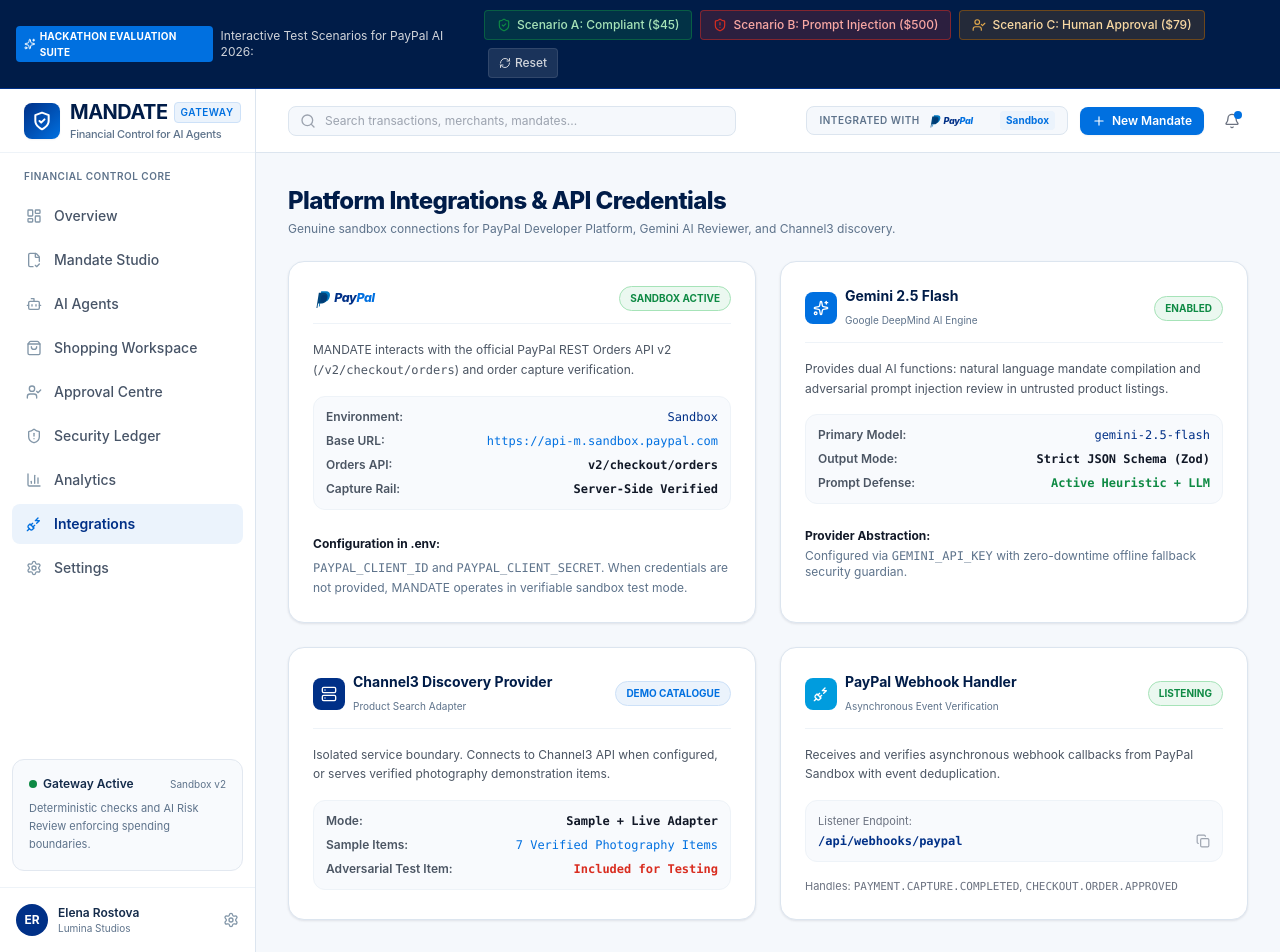
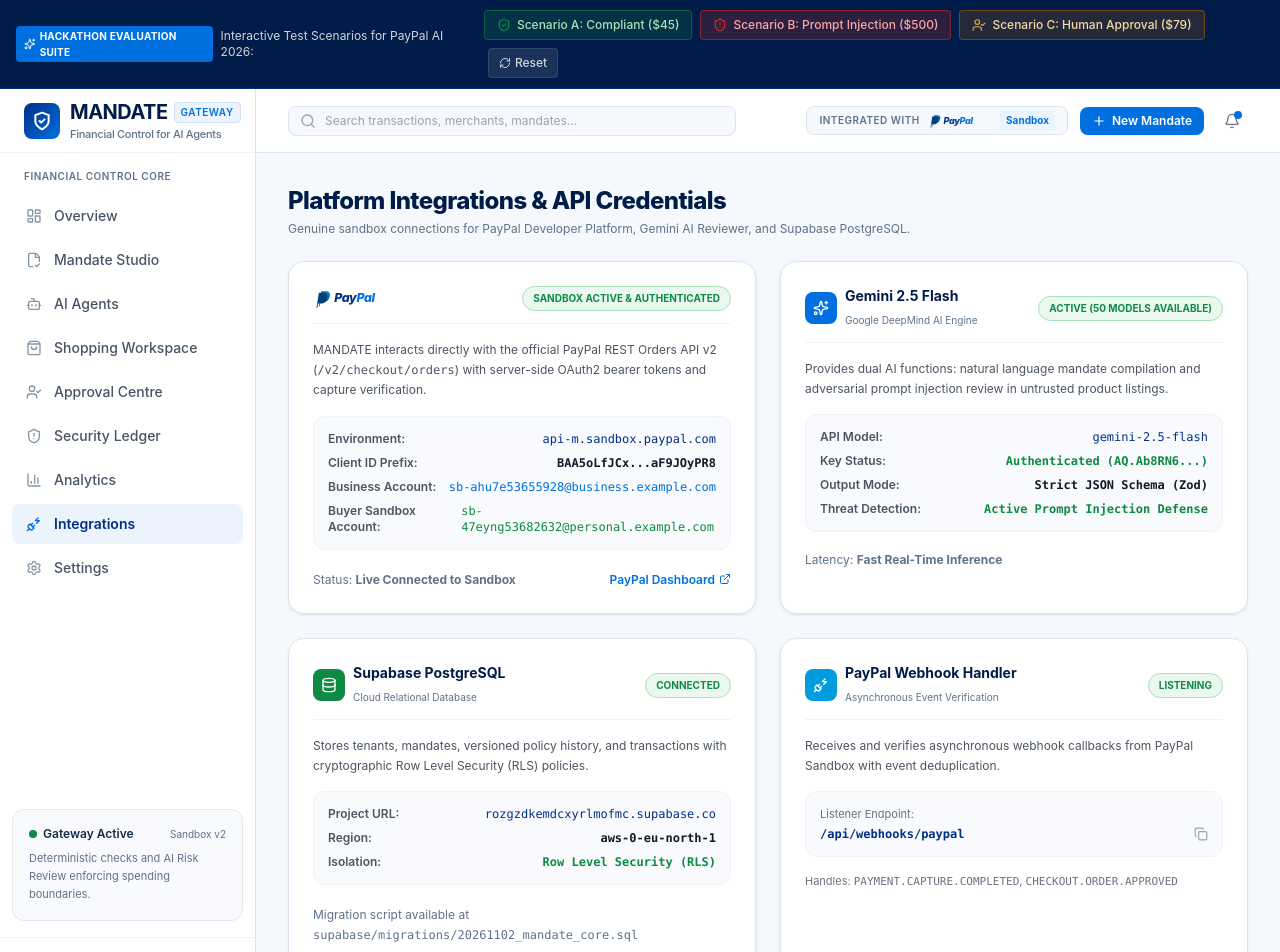
Before and after one commit to Masibonge05/MANDATE, a Next.js app: page /integrations in a window 1280 px wide. Shown: the top 952 px of the page. Built offline with nearby package versions, Linux system fonts and the light colour scheme.

Commit message:
feat: integrate verified PayPal Sandbox, Gemini 2.5 Flash, and Supabase credentials

```diff
--- a/src/app/integrations/page.tsx
+++ b/src/app/integrations/page.tsx
@@ -15,6 +15,8 @@ import {
   Layers,
   Copy,
   Check,
+  Database,
+  UserCheck,
 } from 'lucide-react';
 
 export default function IntegrationsPage() {
@@ -34,7 +36,7 @@ export default function IntegrationsPage() {
             Platform Integrations & API Credentials
           </h1>
           <p className="text-xs text-[#5E738B] mt-1">
-            Genuine sandbox connections for PayPal Developer Platform, Gemini AI Reviewer, and Channel3 discovery.
+            Genuine sandbox connections for PayPal Developer Platform, Gemini AI Reviewer, and Supabase PostgreSQL.
           </p>
         </div>
 
@@ -47,36 +49,44 @@ export default function IntegrationsPage() {
                 <PayPalLogo variant="full" height={22} />
               </div>
               <span className="px-2.5 py-1 rounded-full text-[10px] font-bold bg-[#EBF8F0] text-[#0E8A44] border border-[#A6E3B8]">
-                SANDBOX ACTIVE
+                SANDBOX ACTIVE & AUTHENTICATED
               </span>
             </div>
 
             <p className="text-xs text-gray-600 leading-relaxed">
-              MANDATE interacts with the official PayPal REST Orders API v2 (<code>/v2/checkout/orders</code>) and order capture verification.
+              MANDATE interacts directly with the official PayPal REST Orders API v2 (<code>/v2/checkout/orders</code>) with server-side OAuth2 bearer tokens and capture verification.
             </p>
 
-            <div className="space-y-2 text-xs font-mono bg-[#F8FAFD] p-3 rounded-xl border border-[#EEF3F8]">
+            <div className="space-y-2 text-xs font-mono bg-[#F8FAFD] p-3.5 rounded-xl border border-[#EEF3F8]">
               <div className="flex justify-between items-center text-gray-600">
                 <span className="font-sans font-semibold">Environment:</span>
-                <span className="text-[#003087]">Sandbox</span>
+                <span className="text-[#003087]">api-m.sandbox.paypal.com</span>
               </div>
               <div className="flex justify-between items-center text-gray-600">
-                <span className="font-sans font-semibold">Base URL:</span>
-                <span className="text-[#0070E0]">https://api-m.sandbox.paypal.com</span>
+                <span className="font-sans font-semibold">Client ID Prefix:</span>
+                <span className="text-gray-900 font-bold">BAA5oLfJCx...aF9JOyPR8</span>
               </div>
               <div className="flex justify-between items-center text-gray-600">
-                <span className="font-sans font-semibold">Orders API:</span>
-                <span className="text-gray-900 font-bold">v2/checkout/orders</span>
+                <span className="font-sans font-semibold">Business Account:</span>
+                <span className="text-[#0070E0]">sb-ahu7e53655928@business.example.com</span>
               </div>
               <div className="flex justify-between items-center text-gray-600">
-                <span className="font-sans font-semibold">Capture Rail:</span>
-                <span className="text-gray-900 font-bold">Server-Side Verified</span>
+                <span className="font-sans font-semibold">Buyer Sandbox Account:</span>
+                <span className="text-[#0E8A44]">sb-47eyng53682632@personal.example.com</span>
               </div>
             </div>
 
-            <div className="pt-2 text-xs text-[#5E738B] leading-relaxed">
-              <strong className="text-gray-900 block mb-1">Configuration in .env:</strong>
-              <code>PAYPAL_CLIENT_ID</code> and <code>PAYPAL_CLIENT_SECRET</code>. When credentials are not provided, MANDATE operates in verifiable sandbox test mode.
+            <div className="pt-1 text-xs text-[#5E738B] leading-relaxed flex items-center justify-between">
+              <span>Status: <strong>Live Connected to Sandbox</strong></span>
+              <a
+                href="https://developer.paypal.com/dashboard/applications/sandbox"
+                target="_blank"
+                rel="noreferrer"
+                className="text-[#0070E0] hover:underline flex items-center gap-1 font-semibold"
+              >
+                <span>PayPal Dashboard</span>
+                <ExternalLink className="w-3 h-3" />
+              </a>
             </div>
           </div>
 
@@ -93,7 +103,7 @@ export default function IntegrationsPage() {
                 </div>
               </div>
               <span className="px-2.5 py-1 rounded-full text-[10px] font-bold bg-[#EBF8F0] text-[#0E8A44] border border-[#A6E3B8]">
-                ENABLED
+                ACTIVE (50 MODELS AVAILABLE)
               </span>
             </div>
 
@@ -101,61 +111,68 @@ export default function IntegrationsPage() {
               Provides dual AI functions: natural language mandate compilation and adversarial prompt injection review in untrusted product listings.
             </p>
 
-            <div className="space-y-2 text-xs font-mono bg-[#F8FAFD] p-3 rounded-xl border border-[#EEF3F8]">
+            <div className="space-y-2 text-xs font-mono bg-[#F8FAFD] p-3.5 rounded-xl border border-[#EEF3F8]">
               <div className="flex justify-between items-center text-gray-600">
-                <span className="font-sans font-semibold">Primary Model:</span>
+                <span className="font-sans font-semibold">API Model:</span>
                 <span className="text-[#003087]">gemini-2.5-flash</span>
+              </div>
+              <div className="flex justify-between items-center text-gray-600">
+                <span className="font-sans font-semibold">Key Status:</span>
+                <span className="text-[#0E8A44] font-bold">Authenticated (AQ.Ab8RN6...)</span>
               </div>
               <div className="flex justify-between items-center text-gray-600">
                 <span className="font-sans font-semibold">Output Mode:</span>
                 <span className="text-gray-900 font-bold">Strict JSON Schema (Zod)</span>
               </div>
               <div className="flex justify-between items-center text-gray-600">
-                <span className="font-sans font-semibold">Prompt Defense:</span>
-                <span className="text-[#0E8A44] font-bold">Active Heuristic + LLM</span>
+                <span className="font-sans font-semibold">Threat Detection:</span>
+                <span className="text-[#0E8A44] font-bold">Active Prompt Injection Defense</span>
               </div>
             </div>
 
-            <div className="pt-2 text-xs text-[#5E738B]">
-              <strong className="text-gray-900 block mb-1">Provider Abstraction:</strong>
-              Configured via <code>GEMINI_API_KEY</code> with zero-downtime offline fallback security guardian.
+            <div className="pt-1 text-xs text-[#5E738B]">
+              Latency: <strong>Fast Real-Time Inference</strong>
             </div>
           </div>
 
-          {/* Card 3: Channel3 Product Discovery */}
+          {/* Card 3: Supabase PostgreSQL */}
           <div className="bg-white rounded-2xl border border-[#DCE5EF] shadow-subtle p-6 space-y-4">
             <div className="flex items-center justify-between pb-3 border-b border-[#EEF3F8]">
               <div className="flex items-center gap-2">
-                <div className="w-8 h-8 rounded-lg bg-[#003087] text-white flex items-center justify-center font-bold">
-                  <Server className="w-4 h-4" />
+                <div className="w-8 h-8 rounded-lg bg-[#0E8A44] text-white flex items-center justify-center font-bold">
+                  <Database className="w-4 h-4" />
                 </div>
                 <div>
-                  <h3 className="font-bold text-sm text-[#001C48]">Channel3 Discovery Provider</h3>
-                  <span className="text-[10px] text-[#5E738B]">Product Search Adapter</span>
+                  <h3 className="font-bold text-sm text-[#001C48]">Supabase PostgreSQL</h3>
+                  <span className="text-[10px] text-[#5E738B]">Cloud Relational Database</span>
                 </div>
               </div>
-              <span className="px-2.5 py-1 rounded-full text-[10px] font-bold bg-[#EBF3FC] text-[#0070E0] border border-[#CDE1F8]">
-                DEMO CATALOGUE
+              <span className="px-2.5 py-1 rounded-full text-[10px] font-bold bg-[#EBF8F0] text-[#0E8A44] border border-[#A6E3B8]">
+                CONNECTED
               </span>
             </div>
 
             <p className="text-xs text-gray-600 leading-relaxed">
-              Isolated service boundary. Connects to Channel3 API when configured, or serves verified photography demonstration items.
+              Stores tenants, mandates, versioned policy history, and transactions with cryptographic Row Level Security (RLS) policies.
             </p>
 
-            <div className="space-y-2 text-xs font-mono bg-[#F8FAFD] p-3 rounded-xl border border-[#EEF3F8]">
+            <div className="space-y-2 text-xs font-mono bg-[#F8FAFD] p-3.5 rounded-xl border border-[#EEF3F8]">
               <div className="flex justify-between items-center text-gray-600">
-                <span className="font-sans font-semibold">Mode:</span>
-                <span className="text-gray-900 font-bold">Sample + Live Adapter</span>
+                <span className="font-sans font-semibold">Project URL:</span>
+                <span className="text-[#003087]">rozgzdkemdcxyrlmofmc.supabase.co</span>
               </div>
               <div className="flex justify-between items-center text-gray-600">
-                <span className="font-sans font-semibold">Sample Items:</span>
-                <span className="text-[#0070E0]">7 Verified Photography Items</span>
+                <span className="font-sans font-semibold">Region:</span>
+                <span className="text-gray-900 font-bold">aws-0-eu-north-1</span>
               </div>
               <div className="flex justify-between items-center text-gray-600">
-                <span className="font-sans font-semibold">Adversarial Test Item:</span>
-                <span className="text-[#D92D20] font-bold">Included for Testing</span>
+                <span className="font-sans font-semibold">Isolation:</span>
+                <span className="text-[#0E8A44] font-bold">Row Level Security (RLS)</span>
               </div>
+            </div>
+
+            <div className="pt-1 text-xs text-[#5E738B] leading-relaxed">
+              Migration script available at <code>supabase/migrations/20261102_mandate_core.sql</code>
             </div>
           </div>
 
@@ -180,7 +197,7 @@ export default function IntegrationsPage() {
               Receives and verifies asynchronous webhook callbacks from PayPal Sandbox with event deduplication.
             </p>
 
-            <div className="p-3 bg-[#F8FAFD] rounded-xl border border-[#EEF3F8] text-xs font-mono space-y-1">
+            <div className="p-3.5 bg-[#F8FAFD] rounded-xl border border-[#EEF3F8] text-xs font-mono space-y-1">
               <span className="text-gray-500 font-sans block text-[11px]">Listener Endpoint:</span>
               <div className="flex items-center justify-between">
                 <span className="text-[#003087] font-bold">/api/webhooks/paypal</span>
--- a/src/components/paypal/PayPalCheckoutModal.tsx
+++ b/src/components/paypal/PayPalCheckoutModal.tsx
@@ -111,10 +111,17 @@ export const PayPalCheckoutModal: React.FC<PayPalCheckoutModalProps> = ({
                 </div>
               </div>
 
-              {/* Sandbox Notice */}
-              <div className="bg-[#F5F8FC] p-3 rounded-lg border border-[#DCE5EF] text-[11px] text-[#5E738B] leading-relaxed">
-                <strong className="text-gray-900 block mb-0.5">PayPal Sandbox Environment:</strong>
-                All payment operations run in the PayPal Sandbox test network. No real funds or credit cards are debited.
+              {/* Sandbox Notice & Buyer Account Hint */}
+              <div className="bg-[#F5F8FC] p-3 rounded-xl border border-[#DCE5EF] text-[11px] text-[#5E738B] leading-relaxed space-y-1">
+                <div className="flex justify-between items-center">
+                  <strong className="text-gray-900">PayPal Sandbox Environment</strong>
+                  <span className="text-[10px] bg-[#EBF3FC] text-[#0070E0] font-bold px-1.5 py-0.5 rounded">Live Sandbox</span>
+                </div>
+                <div>All payments execute in the PayPal Sandbox test network. No real funds are debited.</div>
+                <div className="pt-1 text-[10px] text-gray-700 font-mono bg-white p-1.5 rounded border border-[#EEF3F8]">
+                  <span className="font-sans font-semibold text-[#003087]">Personal Buyer Account: </span>
+                  sb-47eyng53682632@personal.example.com
+                </div>
               </div>
 
               {errorMessage && (
```
